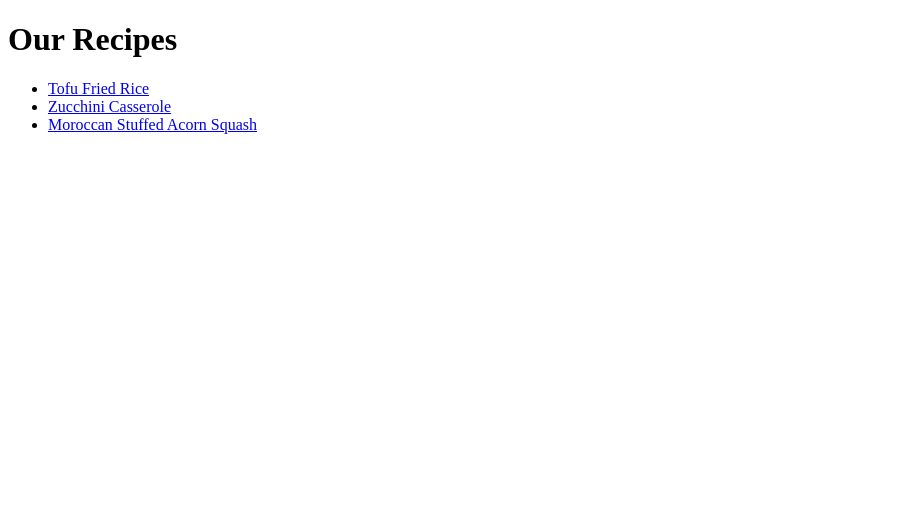
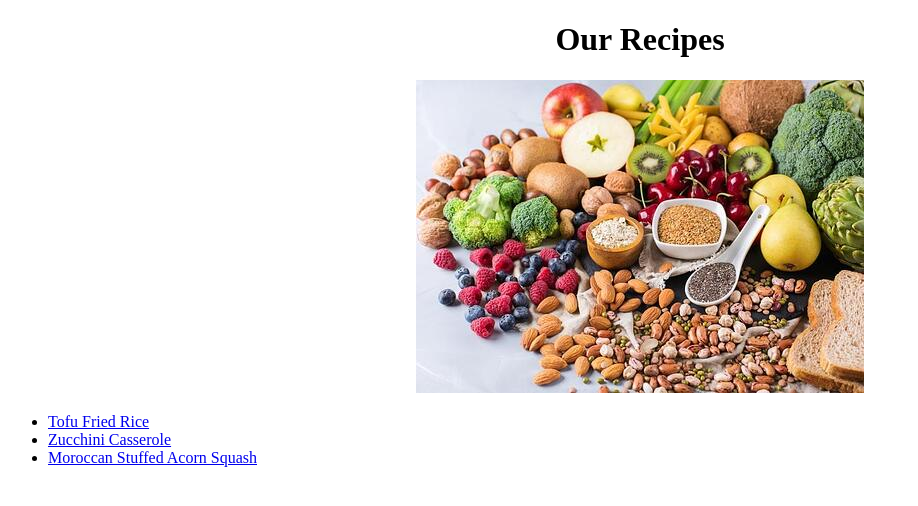
Before and after one commit to ajskinner7/odin-recipes, a plain HTML site: page index.html in a window 1280 px wide. Shown: the whole page, without its empty margins (0-918 px from the left). Drawn offline with Linux system fonts and the light colour scheme.

Commit message:
Added css file and index jpg

```diff
--- a/index.html
+++ b/index.html
@@ -1,11 +1,15 @@
 <!DOCTYPE html>
 <html lang="en">
     <head>
+        <link rel="stylesheet" href="styles.css">
         <meta charset="UTF-8">
         <title>Our Recipes</title>
     </head>
     <body>
-        <h1>Our Recipes</h1>
+        <div class="centered">
+            <h1>Our Recipes</h1>
+            <img src="images/staged-veggies-fruits.jpg" alt="Pic of arranged vegetarian foods">
+        </div>
         <ul>
             <li><a href="recipes/tofu_stuff.html">Tofu Fried Rice</a></li>
             <li><a href="recipes/zucchini_casserole.html">Zucchini Casserole</a></li>
--- /dev/null
+++ b/styles.css
@@ -0,0 +1,3 @@
+div {
+    text-align: center;
+}
```
Also changed, not shown: images/staged-veggies-fruits.jpg (added).
